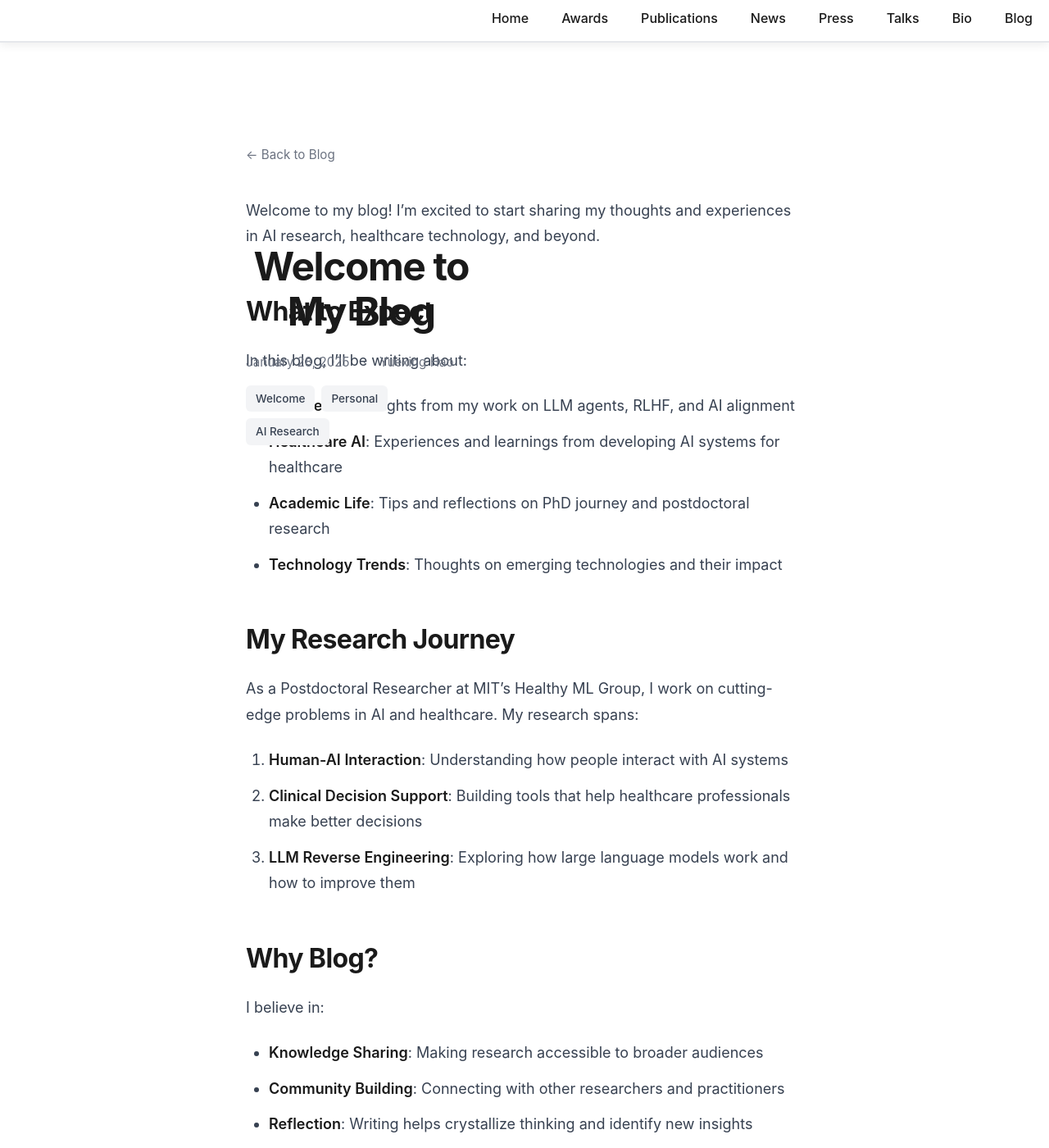
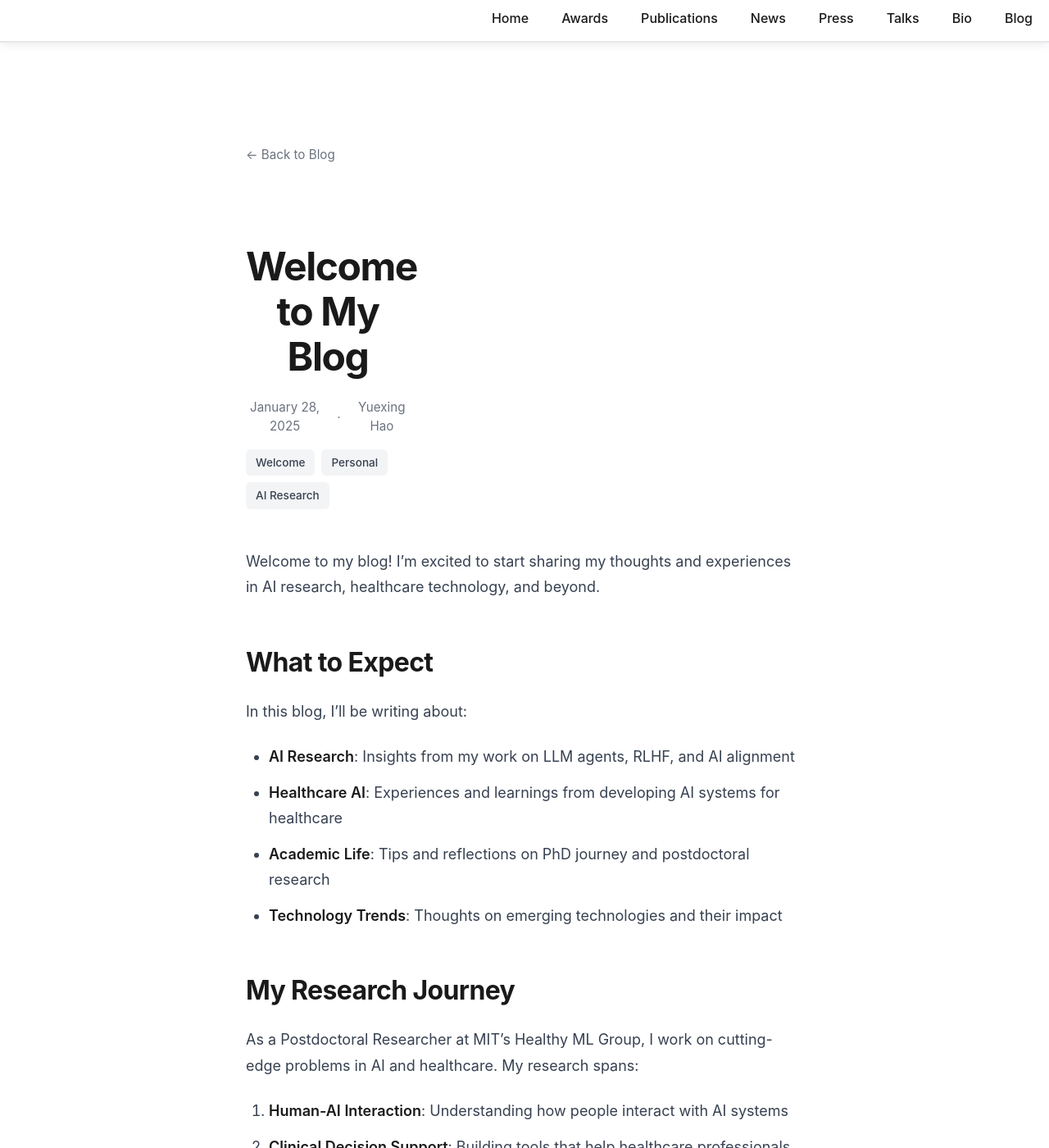
Before and after one commit to YuexingHao/Yuexing-Hao, a Jekyll site: the page built from _posts/2025-01-28-welcome-to-my-blog.md, in a window 1280 px wide and 1400 px high. Shown: the whole window at 82% size. Built offline with Jekyll 4.4.1, drawn with Linux system fonts in a browser that asks for light colours; nearby versions of some CDN libraries; a style sheet for code colours, icons or effects is not loaded.

Commit message:
Fix blog post text overlap by adding proper positioning and clear properties

```diff
--- a/_layouts/blog-post.html
+++ b/_layouts/blog-post.html
@@ -47,6 +47,8 @@
         width: 90%;
         margin: 0 auto 80px;
         padding: 120px 30px 0;
+        position: relative;
+        display: block;
       }
 
       @media (max-width: 1024px) {
@@ -82,6 +84,9 @@
 
       .article-header {
         margin-bottom: 48px;
+        position: relative;
+        z-index: 1;
+        clear: both;
       }
 
       .article-title {
@@ -140,6 +145,9 @@
         font-size: 1.125rem;
         line-height: 1.75;
         color: #374151;
+        position: relative;
+        z-index: 0;
+        clear: both;
       }
 
       @media (prefers-color-scheme: dark) {
@@ -357,7 +365,7 @@
         {% endif %}
       </header>
 
-      <div class="article-content">
+      <div class="article-content" style="clear: both;">
         {{ content }}
       </div>
     </article>
```
